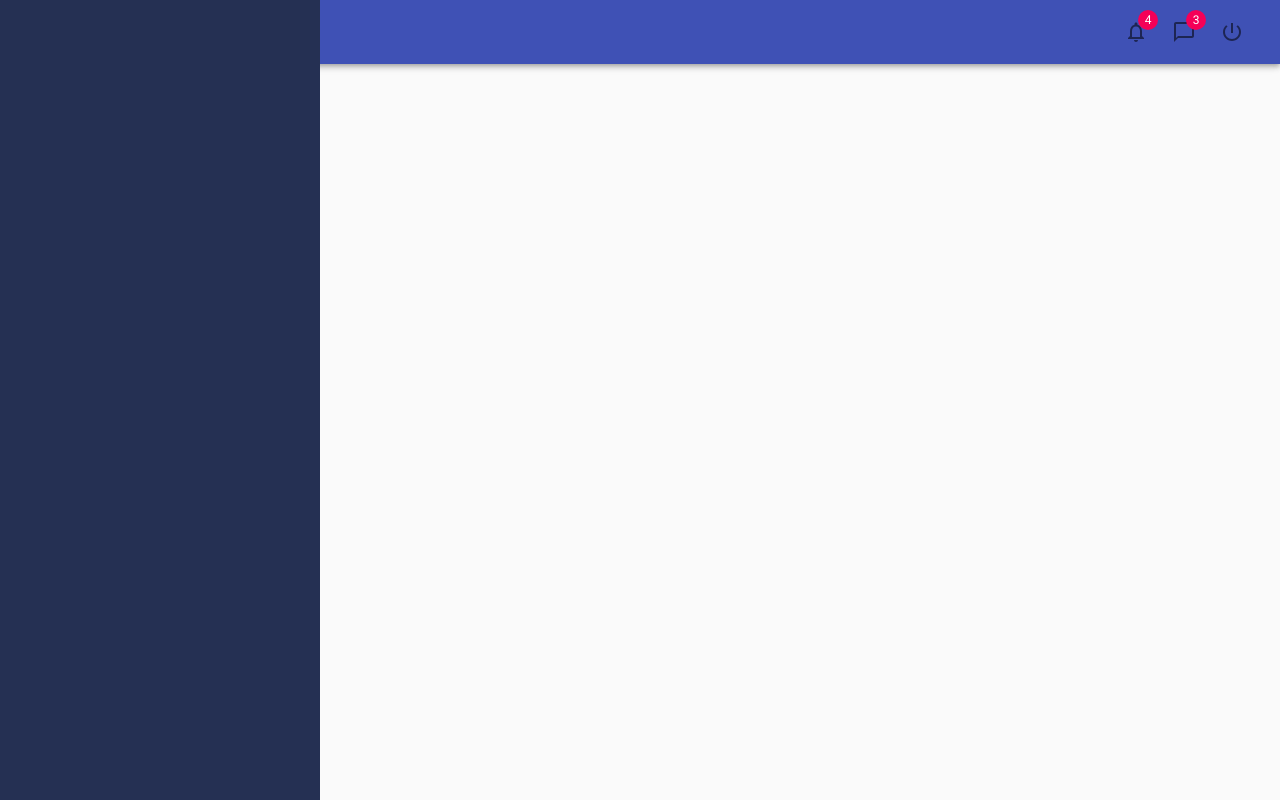
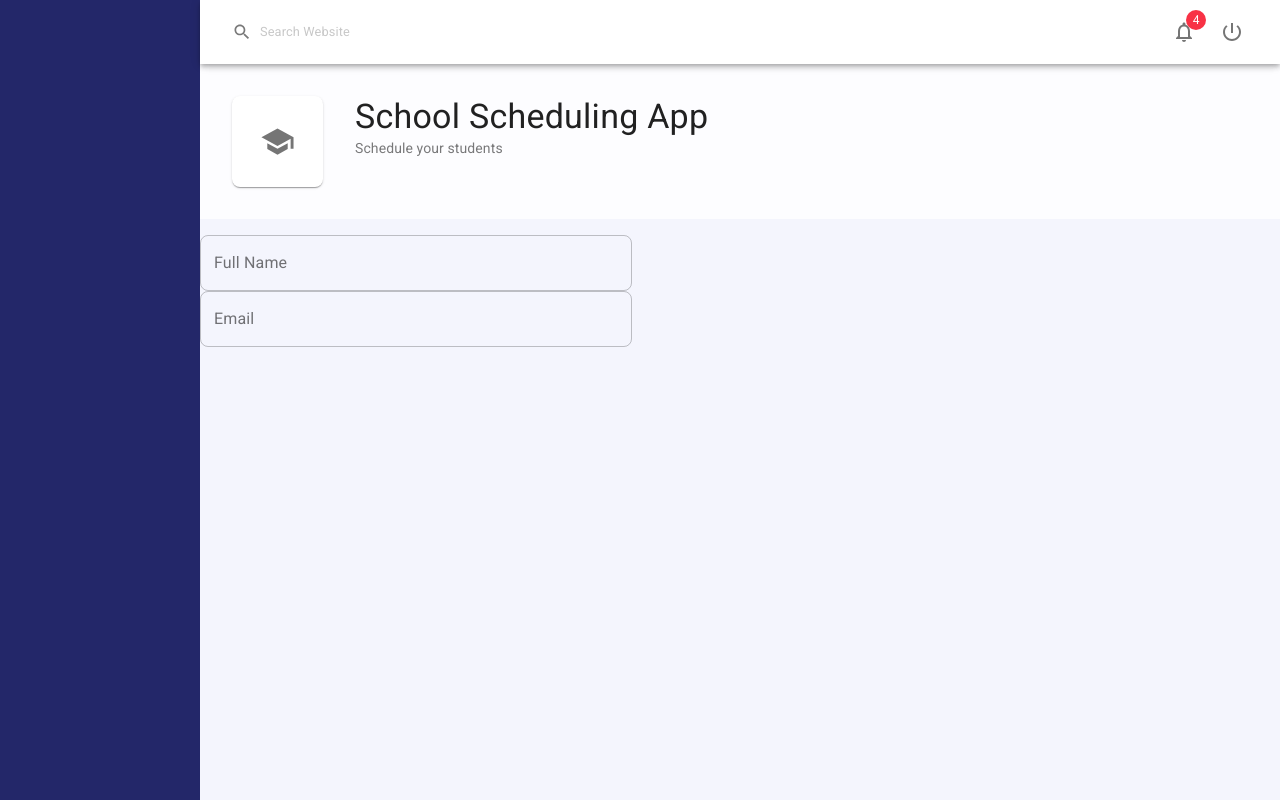
Before and after one commit to schedyool/schedyool, a React (Create React App) app: page / in a window 1280 px wide. Built offline with nearby package versions, Linux system fonts and the light colour scheme.

Commit message:
Created Form

```diff
--- a/src/App/App.tsx
+++ b/src/App/App.tsx
@@ -3,7 +3,37 @@ import './App.css';
 import 'fontsource-roboto';
 import SideMenu from '../Components/SideMenu';
 import Header from '../Components/Header';
-import { makeStyles, CssBaseline } from '@material-ui/core';
+import PageHeader from '../Components/PageHeader';
+import { makeStyles, CssBaseline, createMuiTheme, ThemeProvider, IconButton } from '@material-ui/core';
+import SchoolIcon from '@material-ui/icons/School';
+import DataComponent from '../Pages/DataComponent';
+
+const theme = createMuiTheme({
+  palette: {
+    primary: {
+      main: "#333996",
+      light: '#3c44b126',
+    },
+    secondary: {
+      main: "#f83245",
+      light: '#f8324526',
+    },
+    background: {
+      default: "#f4f5fd",
+    }
+  },
+  shape: {
+    borderRadius: 8,
+  },
+  overrides: {
+    MuiAppBar: {
+      root: {
+        transform: `translateZ(0)`,
+      },
+    },
+  },
+});
+
 
 const useStyles = makeStyles({
   appMain: {
@@ -16,13 +46,19 @@ function App() {
   const classes = useStyles();
 
   return (
-    <>
+    <ThemeProvider theme={theme}>
       <SideMenu />
       <div className={classes.appMain}>
         <Header />
+        <PageHeader
+          title="School Scheduling App"
+          subtitle="Schedule your students"
+          icon={<IconButton><SchoolIcon fontSize="large"/></IconButton>}
+        />
+        <DataComponent />
       </div>
       <CssBaseline />
-    </>
+    </ThemeProvider>
   );
 }
 
--- a/src/Components/Header.tsx
+++ b/src/Components/Header.tsx
@@ -1,33 +1,55 @@
 import React from 'react';
-import { AppBar, Toolbar, Grid, InputBase, IconButton, Badge } from '@material-ui/core';
+import { AppBar, Toolbar, Grid, InputBase, IconButton, Badge, makeStyles } from '@material-ui/core';
 import NotificationsNoneIcon from '@material-ui/icons/NotificationsNone';
-import ChatBubbleOutlineIcon from '@material-ui/icons/ChatBubbleOutline';
 import PowerSettingsNewIcon from '@material-ui/icons/PowerSettingsNew';
+import SearchIcon from '@material-ui/icons/Search';
+
+
+const useStyles = makeStyles(theme => ({
+    root: {
+        backgroundColor: '#FFF',
+    },
+    searchInput: {
+        opacity: '0.6',
+        padding: `0px ${theme.spacing(1)}px`,
+        fontSize: '0.8rem',
+        '&:hover': {
+            backgroundColor: '#f2f2f2',
+        },
+        '& .MuiSvgIcon-root': {
+            marginRight: theme.spacing(1),
+        },
+    },
+}));
 
 const Header = (): any => {
+    const classes = useStyles();
+
     return (
-        <AppBar position="static">
+        <AppBar position="static" className={classes.root}>
             <Toolbar>
-                <Grid container>
+                <Grid container alignItems="center">
                     <Grid item>
-                        <InputBase />
+                        <InputBase
+                            placeholder="Search Website"
+                            className={classes.searchInput}
+                            startAdornment={<SearchIcon fontSize="small" />}
+                        />
                     </Grid>
                     <Grid item sm></Grid>
                     <Grid item>
                         <IconButton>
-                            <Badge badgeContent={4} color="secondary">
+                            <Badge badgeContent={4} color="secondary" >
                                 <NotificationsNoneIcon />
                             </Badge>
                         </IconButton>
-                        <IconButton>
+                        {/* <IconButton>
                             <Badge badgeContent={3} color="secondary">
                                 <ChatBubbleOutlineIcon />
                             </Badge>
-                        </IconButton>
+                        </IconButton> */}
                         <IconButton>
-                            <Badge color="secondary">
-                                <PowerSettingsNewIcon />
-                            </Badge>
+                            <PowerSettingsNewIcon />
                         </IconButton>
                     </Grid>
                 </Grid>
--- /dev/null
+++ b/src/Components/PageHeader.tsx
@@ -0,0 +1,56 @@
+import React from 'react';
+import { Paper, Card, Typography, makeStyles } from '@material-ui/core';
+
+
+const useStyles = makeStyles(theme => ({
+    root: {
+        backgroundColor: '#fdfdff',
+    },
+    pageHeader: {
+        padding: theme.spacing(4),
+        display: 'flex',
+        marginBottom: theme.spacing(2),
+    },
+    pageIcon: {
+        display: 'inline-block',
+        padding: theme.spacing(2),
+        color: '#3c44b1',
+    },
+    pageTitle: {
+        paddingLeft: theme.spacing(4),
+        '& .MuiTypography-subtitle2': {
+            opacity: '0.6',
+        },
+    },
+}));
+
+const PageHeader = (props: any) => {
+    const { title, subtitle, icon } = props;
+    const classes = useStyles();
+
+    return (
+        <Paper elevation={0} square className={classes.root} >
+            <div className={classes.pageHeader}>
+                <Card className={classes.pageIcon}>
+                    {icon}
+                </Card>
+                <div className={classes.pageTitle}>
+                    <Typography
+                        variant="h4"
+                        component="div"
+                    >
+                        {title}
+                    </Typography>
+                    <Typography
+                        variant="subtitle2"
+                        component="div"
+                    >
+                        {subtitle}
+                    </Typography>
+                </div>
+            </div>
+        </Paper>
+    )
+};
+
+export default PageHeader;
--- a/src/Components/SideMenu.tsx
+++ b/src/Components/SideMenu.tsx
@@ -2,17 +2,17 @@ import React from 'react';
 import { makeStyles } from '@material-ui/core';
 
 // withStyles, makeStyles hooks for CSS styling -> JSS
-const useStyle = makeStyles({
+const useStyle = makeStyles(theme => ({
     sideMenu: {
         display: 'flex',
         flexDirection: 'column',
         position: 'absolute',
         left: '0px',
-        width: '320px',
+        width: '200px',
         height: '100%',
-        backgroundColor: '#253053',
+        backgroundColor: theme.palette.primary.dark,
     },
-});
+}));
 
 const SideMenu = (): any => {
     const classes = useStyle();
--- /dev/null
+++ b/src/Pages/DataComponent.tsx
@@ -0,0 +1,25 @@
+import React from 'react';
+import DataForm from './DataForm';
+// import PageHeader from '../Components/PageHeader';
+// import { IconButton } from '@material-ui/core';
+// import SchoolIcon from '../../node_modules/@material-ui/icons/School';
+
+
+const DataComponent = (): any => {
+    return (
+        <>
+            {/* <PageHeader
+                title="Form Design"
+                subtitle="Form Design with Validation"
+                icon={
+                    <IconButton>
+                        <SchoolIcon fontSize="large"/>
+                    </IconButton>
+                }
+            /> */}
+            <DataForm />
+        </>
+    );
+};
+
+export default DataComponent;
--- /dev/null
+++ b/src/Pages/DataForm.tsx
@@ -0,0 +1,51 @@
+import React, { useState, useEffect } from 'react';
+import { Grid, TextField, makeStyles } from '@material-ui/core';
+
+const useStyle = makeStyles(theme => ({
+    root: {
+        '& .MuiFormControl-root': {
+            width: '80%',
+            margin: `theme.spacing(1)`,
+        },
+    },
+}));
+
+const initialFieldValues = {
+    id: 0,
+    fullName: '',
+    email: '',
+    blendedLearning: 0,
+    numSchedules: 0,
+    numRooms: 1,
+    numSetsSameDay: 0,
+    numPairsDiffDay: 0,
+    numSpecialSets: 0,
+};
+
+const DataForm = (): any => {
+    const [values, setvalues] = useState(initialFieldValues);
+    const classes = useStyle();
+    return (
+        <form className={classes.root}>
+            <Grid container>
+                <Grid item xs={6}>
+                    <TextField
+                        variant="outlined"
+                        label="Full Name"
+                        value={values.fullName}
+                    />
+                    <TextField
+                        variant="outlined"
+                        label="Email"
+                        value={values.email}
+                    />
+                </Grid>
+                <Grid item xs={6}>
+
+                </Grid>
+            </Grid>
+        </form>
+    )
+};
+
+export default DataForm;
```
